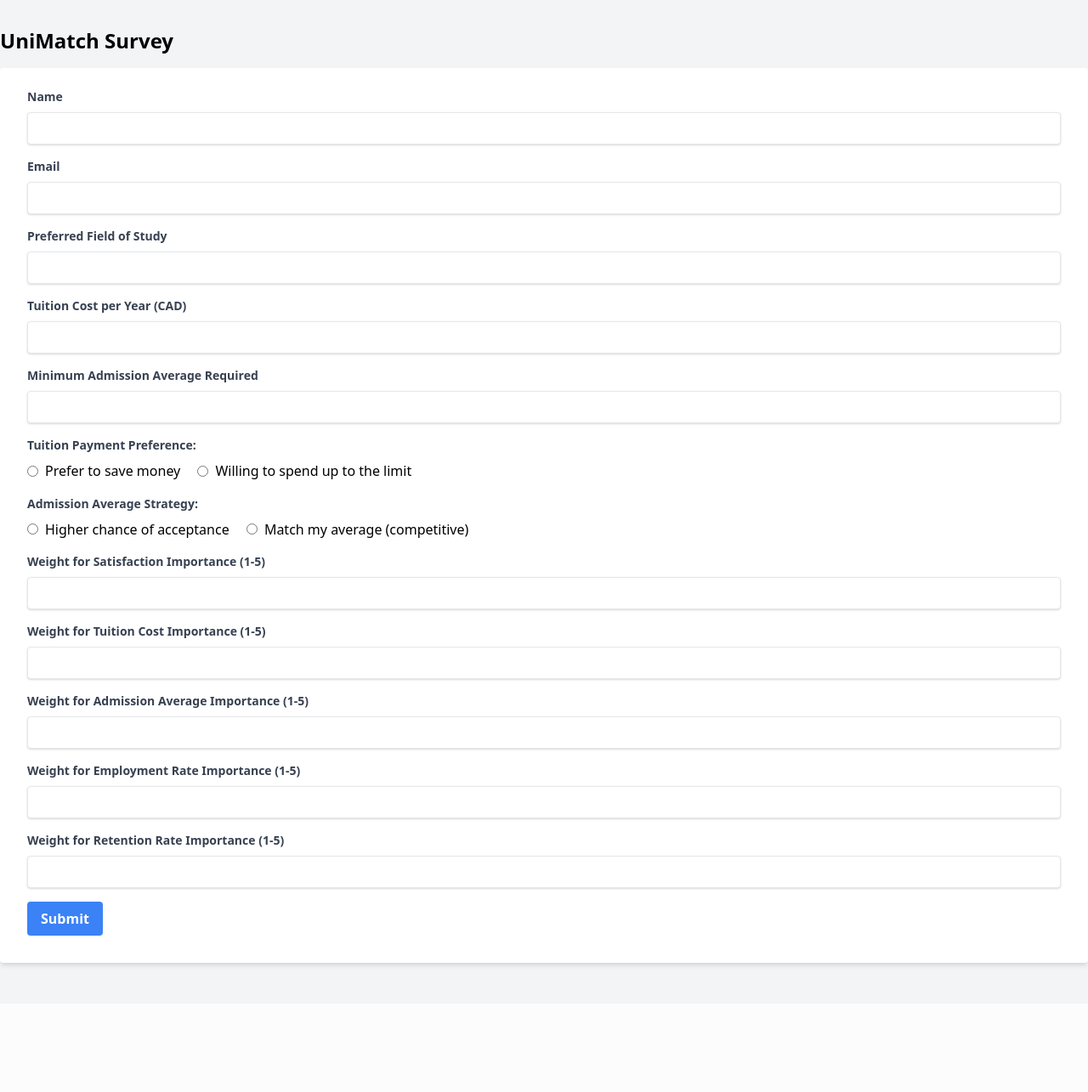
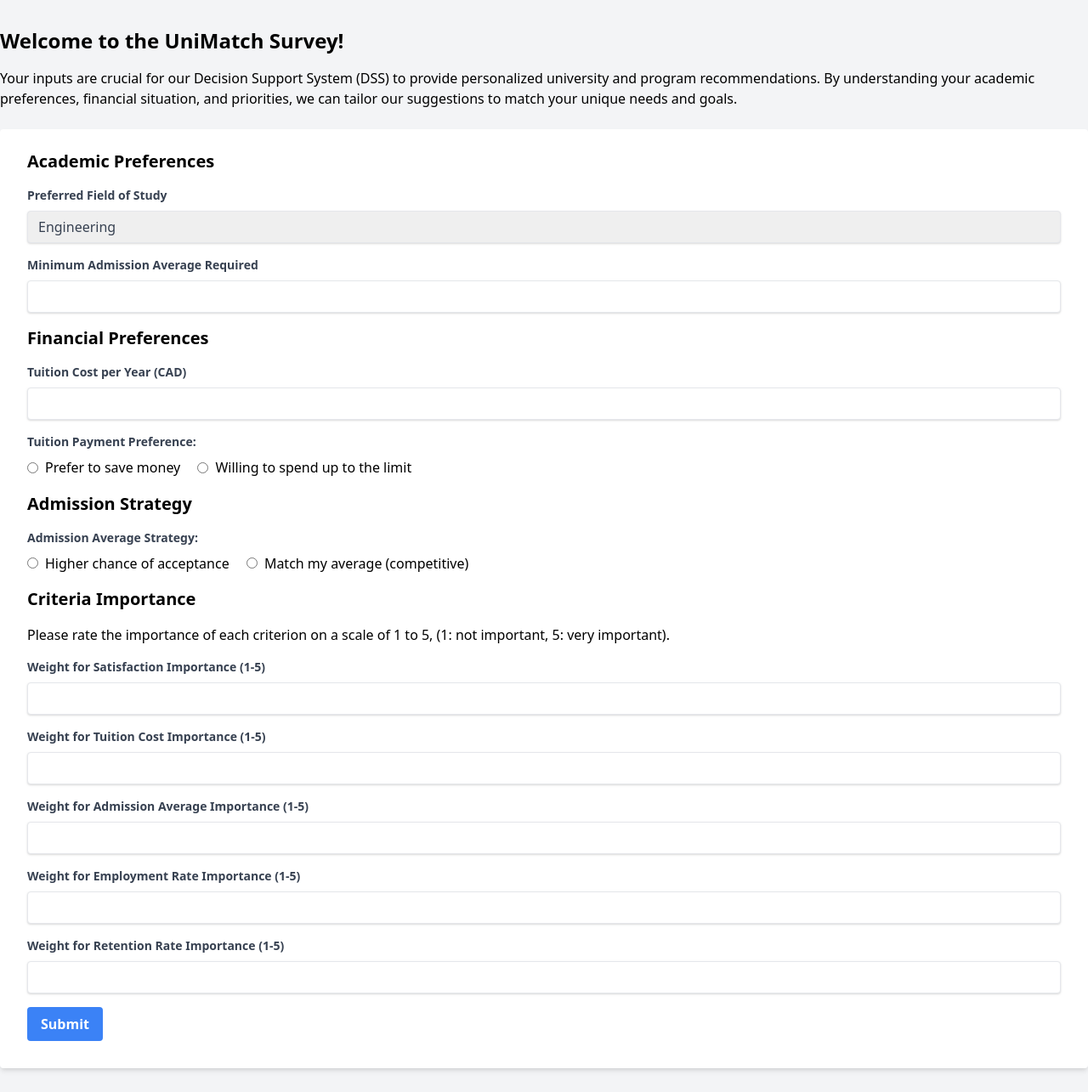
Before and after one commit to Yaathavi/MSCI-436, a Flask app: page / in a window 1280 px wide. Shown: the top 1285 px of the page at 85% size. Before the commit the page ends 1139 px from the top, so only its background shows below. Run offline with Flask 3, Linux system fonts and the light colour scheme.

Commit message:
Updated field of study dropdown and changed to top 5 university rankings

```diff
--- a/flask-server/app.py
+++ b/flask-server/app.py
@@ -34,35 +34,25 @@
         return {"error": "Invalid or missing data"}
 
     # find utility for averages
-    df_avg = pd.DataFrame()
     if averageCalc == "competitive":
         df_avg = getAvgComp(program, average)
     else:
         df_avg = getAvgEasy(program, average)
-    print("df_avg:", df_avg)
 
     # find utility for tuition
-    df_tuition = pd.DataFrame()
     if tuitionCalc == "spendMoney":
         df_tuition = spendMoney(tuition, program)
     else:
         df_tuition = saveMoney(tuition, program)
-    print("df_tuition:", df_tuition)
 
     # find utility for satisfaction
-    df_satis = pd.DataFrame()
     df_satis = getSatis()
-    print("df_satis:", df_satis)
 
     # find utility for employment
-    df_employ = pd.DataFrame()
     df_employ = getEmploy(program)
-    print("df_employ:", df_employ)
 
     # find utility for retention
-    df_retention = pd.DataFrame()
     df_retention = getRetention()
-    print("df_retention:", df_retention)
 
     # combine the utilities from each df
     df_combined = pd.DataFrame()
@@ -74,29 +64,20 @@
     df_combined["RetentionUtil"] = df_retention["Utility_MinMaxScaled"]
 
     # apply the weights
-    df_combined['W_AvgUtil'] = df_combined["AvgUtil"] * w_average
-    df_combined['W_TuitionUtil'] = df_combined["TuitionUtil"] * w_tuition
-    df_combined['W_SatisUtil'] = df_combined["SatisUtil"] * w_satis
-    df_combined['W_EmployUtil'] = df_combined["EmployUtil"] * w_employ
-    df_combined['W_RetentionUtil'] = df_combined["RetentionUtil"] * w_retention
-
-    # add the utility by school
-    def addUtil(row):
-        if row.isnull().any():
-            return float('nan')  # Return NaN if any value in the row is NaN
-        else:
-            return row.sum()
-
-    df_combined['TotalUtil'] = df_combined[['W_AvgUtil', 'W_TuitionUtil', 'W_SatisUtil', 'W_EmployUtil', 'W_RetentionUtil']].apply(addUtil, axis=1)
+    df_combined['TotalUtil'] = (df_combined["AvgUtil"] * w_average +
+                                df_combined["TuitionUtil"] * w_tuition +
+                                df_combined["SatisUtil"] * w_satis +
+                                df_combined["EmployUtil"] * w_employ +
+                                df_combined["RetentionUtil"] * w_retention)
 
     # sort from high to low utility
     df_combined = df_combined.sort_values(by='TotalUtil', ascending=False)
 
-    # Get the top 3 universities
-    top_3_universities = df_combined.head(3)
+    # Get the top 5 universities
+    top_5_universities = df_combined.head(5)
 
     # Render the results in the template
-    tables = top_3_universities.to_html(classes='data', index=False)
+    tables = top_5_universities.to_html(classes='data', index=False)
     return render_template("results.html", tables=tables, program=program, tuition=tuition, average=average,
                            w_satis=w_satis, w_tuition=w_tuition, w_average=w_average, w_employ=w_employ, w_retention=w_retention)
 
--- a/flask-server/templates/index.html
+++ b/flask-server/templates/index.html
@@ -11,39 +11,20 @@
   </head>
   <body class="bg-gray-100">
     <div class="container mx-auto py-8">
-      <h2 class="text-2xl font-bold mb-4">UniMatch Survey</h2>
+      <h2 class="text-2xl font-bold mb-4">Welcome to the UniMatch Survey!</h2>
+      <p class="mb-6">
+        Your inputs are crucial for our Decision Support System (DSS) to provide
+        personalized university and program recommendations. By understanding
+        your academic preferences, financial situation, and priorities, we can
+        tailor our suggestions to match your unique needs and goals.
+      </p>
       <form
         class="bg-white shadow-md rounded px-8 pt-6 pb-8 mb-4"
         method="POST"
         action="/getRankings"
       >
-        <!-- Name field -->
-        <div class="mb-4">
-          <label class="block text-gray-700 text-sm font-bold mb-2" for="name">
-            Name
-          </label>
-          <input
-            id="name"
-            name="name"
-            type="text"
-            class="shadow appearance-none border rounded w-full py-2 px-3 text-gray-700 leading-tight focus:outline-none focus:shadow-outline"
-          />
-        </div>
-
-        <!-- Email field -->
-        <div class="mb-4">
-          <label class="block text-gray-700 text-sm font-bold mb-2" for="email">
-            Email
-          </label>
-          <input
-            id="email"
-            name="email"
-            type="email"
-            class="shadow appearance-none border rounded w-full py-2 px-3 text-gray-700 leading-tight focus:outline-none focus:shadow-outline"
-          />
-        </div>
-
-        <!-- Field of Study -->
+        <!-- Academic Preferences -->
+        <h3 class="text-xl font-semibold mb-4">Academic Preferences</h3>
         <div class="mb-4">
           <label
             class="block text-gray-700 text-sm font-bold mb-2"
@@ -51,15 +32,42 @@
           >
             Preferred Field of Study
           </label>
-          <input
+          <select
             id="fieldOfStudy"
             name="fieldOfStudy"
-            type="text"
+            class="shadow appearance-none border rounded w-full py-2 px-3 text-gray-700 leading-tight focus:outline-none focus:shadow-outline"
+          >
+            <option value="Engineering">Engineering</option>
+            <option value="Kinesiology/Recreation/Physical Education">
+              Kinesiology/Recreation/Physical Education
+            </option>
+            <option value="Nursing">Nursing</option>
+            <option value="Architecture">Architecture</option>
+            <option value="Business and Commerce">Business and Commerce</option>
+            <option value="Education">Education</option>
+            <option value="Fine and Applied Arts">Fine and Applied Arts</option>
+            <option value="Computer Science">Computer Science</option>
+          </select>
+        </div>
+        <div class="mb-4">
+          <label
+            class="block text-gray-700 text-sm font-bold mb-2"
+            for="average"
+          >
+            Minimum Admission Average Required
+          </label>
+          <input
+            id="average"
+            name="average"
+            type="number"
+            min="0"
+            max="100"
             class="shadow appearance-none border rounded w-full py-2 px-3 text-gray-700 leading-tight focus:outline-none focus:shadow-outline"
           />
         </div>
 
-        <!-- Tuition field -->
+        <!-- Financial Preferences -->
+        <h3 class="text-xl font-semibold mb-4">Financial Preferences</h3>
         <div class="mb-4">
           <label
             class="block text-gray-700 text-sm font-bold mb-2"
@@ -71,27 +79,10 @@
             id="tuition"
             name="tuition"
             type="number"
+            min="0"
             class="shadow appearance-none border rounded w-full py-2 px-3 text-gray-700 leading-tight focus:outline-none focus:shadow-outline"
           />
         </div>
-
-        <!-- Average field -->
-        <div class="mb-4">
-          <label
-            class="block text-gray-700 text-sm font-bold mb-2"
-            for="average"
-          >
-            Minimum Admission Average Required
-          </label>
-          <input
-            id="average"
-            name="average"
-            type="number"
-            class="shadow appearance-none border rounded w-full py-2 px-3 text-gray-700 leading-tight focus:outline-none focus:shadow-outline"
-          />
-        </div>
-
-        <!-- Tuition Calculation Preference -->
         <div class="mb-4">
           <p class="block text-gray-700 text-sm font-bold mb-2">
             Tuition Payment Preference:
@@ -116,7 +107,9 @@
           </label>
         </div>
 
-        <!-- Average Calculation Preference -->
+        <!-- Admission Strategy -->
+        <h3 class="text-xl font-semibold mb-4">Admission Strategy</h3>
+
         <div class="mb-4">
           <p class="block text-gray-700 text-sm font-bold mb-2">
             Admission Average Strategy:
@@ -141,7 +134,12 @@
           </label>
         </div>
 
-        <!-- Weights for various factors (satisfaction, tuition, etc.) -->
+        <!-- Criteria Importance -->
+        <h3 class="text-xl font-semibold mb-4">Criteria Importance</h3>
+        <p class="mb-4">
+          Please rate the importance of each criterion on a scale of 1 to 5, (1:
+          not important, 5: very important).
+        </p>
         <div class="mb-4">
           <label
             class="block text-gray-700 text-sm font-bold mb-2"
@@ -158,7 +156,6 @@
             class="shadow appearance-none border rounded w-full py-2 px-3 text-gray-700 leading-tight focus:outline-none focus:shadow-outline"
           />
         </div>
-
         <div class="mb-4">
           <label
             class="block text-gray-700 text-sm font-bold mb-2"
@@ -175,7 +172,6 @@
             class="shadow appearance-none border rounded w-full py-2 px-3 text-gray-700 leading-tight focus:outline-none focus:shadow-outline"
           />
         </div>
-
         <div class="mb-4">
           <label
             class="block text-gray-700 text-sm font-bold mb-2"
@@ -192,7 +188,6 @@
             class="shadow appearance-none border rounded w-full py-2 px-3 text-gray-700 leading-tight focus:outline-none focus:shadow-outline"
           />
         </div>
-
         <div class="mb-4">
           <label
             class="block text-gray-700 text-sm font-bold mb-2"
@@ -209,7 +204,6 @@
             class="shadow appearance-none border rounded w-full py-2 px-3 text-gray-700 leading-tight focus:outline-none focus:shadow-outline"
           />
         </div>
-
         <div class="mb-4">
           <label
             class="block text-gray-700 text-sm font-bold mb-2"
```
Also changed, not shown: flask-server/requirements.txt (added, +16 -0 lines), flask-server/templates/results.html (+37 -1 lines).
